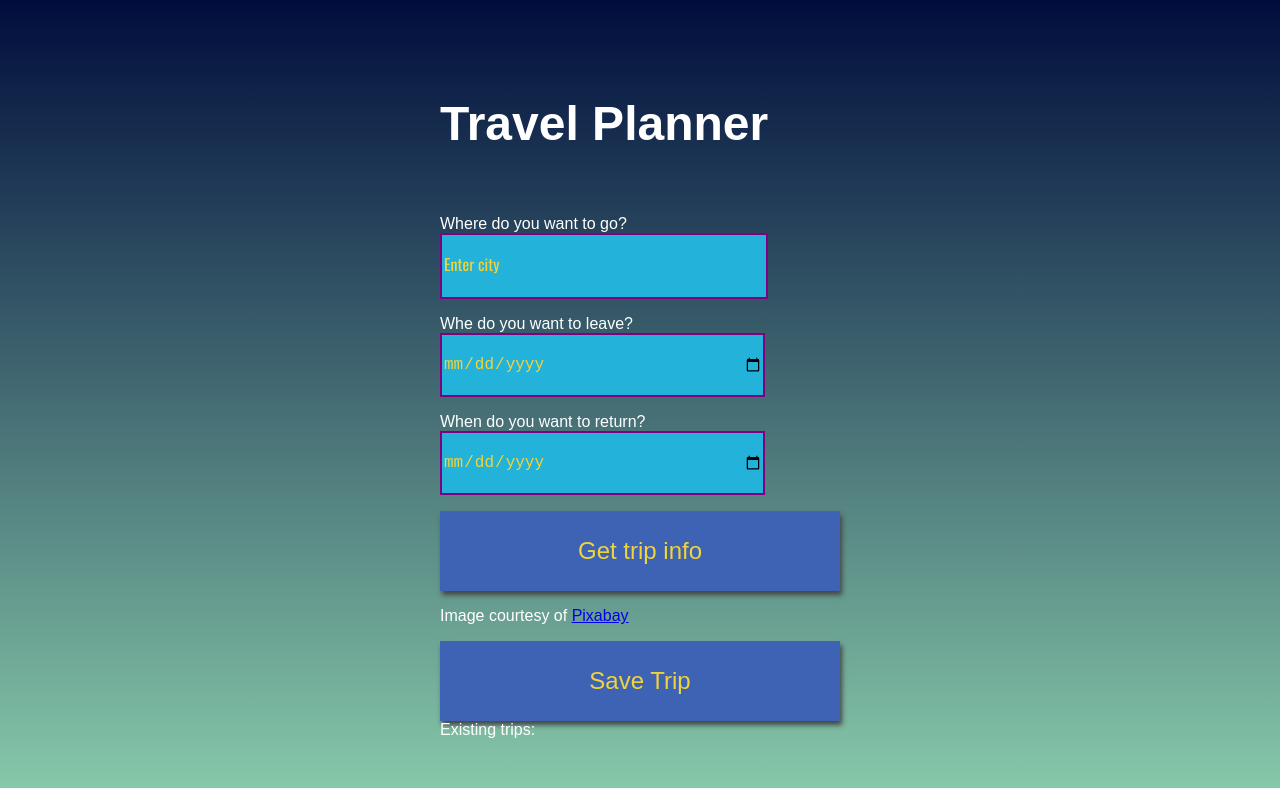
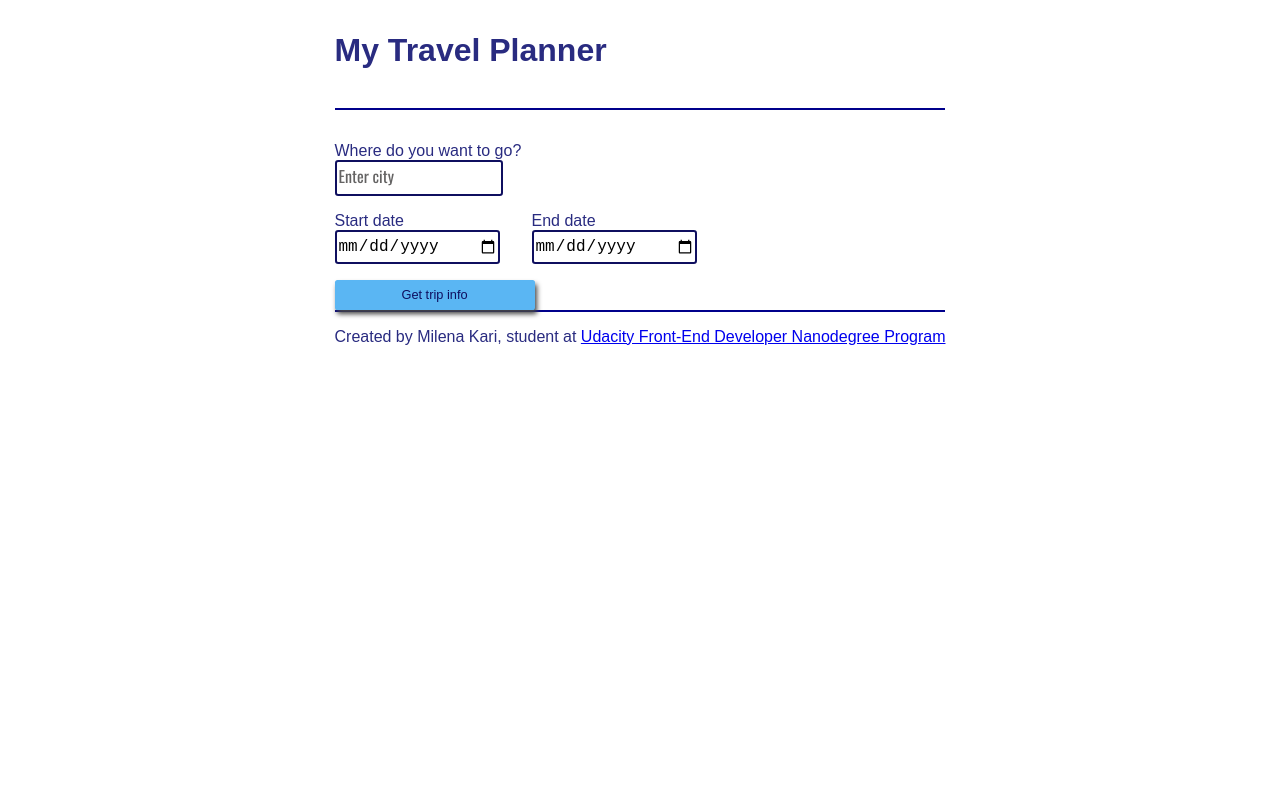
Before and after one commit to milenaonmaui/travel_app, a website: page src/client/views/index.html in a window 1280 px wide. Drawn offline with nearby package versions, Linux system fonts and the light colour scheme; no server answers; a web font is replaced by a local one.

Commit message:
Add styling

```diff
--- a/src/client/js/app.js
+++ b/src/client/js/app.js
@@ -51,7 +51,7 @@ const postData = async(url='', data = {}) => {
 }
 
 const getTrips = async() => {
-    console.log("insode getTrips")
+    console.log("inside getTrips")
     const request = await fetch('/trips')
     try {
         const response = await request.json();
@@ -69,10 +69,21 @@ const updateExistingTrips = () => {
 }
 
 const createTripCard = (trip) => {
-    let container = document.getElementById('trips');
+    let container = document.getElementById('existingTrips');
 
     let tripDiv = document.createElement("div");
-    tripDiv.innerHTML = "<div class=\"card\">"+ trip.dest +"</div>"
+    tripDiv.innerHTML =
+    `<article class="card">
+            <img src="${trip.image}" alt=${trip.dest}>
+            <h6> Image courtesy of <a href="https://pixabay.com/">Pixabay</a></h6>
+            <div class = "summary">
+              <h4><b>My trip to ${trip.dest}</b></h4>
+              <h5>From ${trip.start} to ${trip.end}, ${trip.length} days long</h5>
+              <p>Expected weather: ${trip.weather.description}</p>
+              <p>Temperature between ${trip.min_temp} and ${trip.max_temp}</p>
+
+            </div>
+          </article>`
     container.appendChild(tripDiv);
 }
 
@@ -82,6 +93,7 @@ const showCurrentTrip = (data={}) => {
     document.getElementById('heading').innerHTML = `<p>My <b>${data.length}-day</b> trip to <b> ${data.dest}</b>:</p>`;
     document.getElementById('dates').innerHTML = `<p>From ${data.start} to ${data.end} </p>` ;
     document.getElementById('weather').innerHTML = `<p>Expected weather ${data.weather.description}, temperature between ${data.min_temp} and ${data.max_temp}</p>`;
+    document.getElementById('saveTrip').removeAttribute('hidden')
 
 }
 
--- a/src/client/styles/style.css
+++ b/src/client/styles/style.css
@@ -1,28 +1,69 @@
 body {
-    background: rgb(136,203,171);
-    background: linear-gradient(0deg, rgba(136,203,171,1) 0%, rgba(0,13,60,1) 100%);
+    background: white;
     margin: 0;
     font-family: 'Fira Sans', sans-serif;
-    color: #fff;
+    color: rgb(41, 43, 128);
     font-size: 16px;
 }
 
-h1 {
-    font-size: 3em;
-    margin-top: 2em;
+header {
+    border-bottom: 2px solid darkblue;
 }
 
-#app{
+footer {
+    border-top: 2px solid darkblue;
+}
+
+.container{
     display: grid;
     grid-template-columns: auto;
-    grid-template-rows: 1fr 4fr;
+    grid-template-rows: 1fr 5fr 1fr;
     height:100vh;
     justify-content: center;
     grid-gap: 1em;
 }
 
+h1 {
+    font-size: 2em;
+    margin-top: 1em;
+}
+
+.existingTrips {
+    display: flex;
+    flex-wrap: wrap;
+    margin: 0 auto;
+}
+.container{
+    /*
+    display: grid;
+    grid-template-columns: auto;
+    grid-template-rows: 1fr 5fr 1fr;
+    grid-gap: 1em;
+    */
+    height:100vh;
+    justify-content: center;
+
+}
+
 .entry{
     margin-top: 1em;
+    display: flex;
+}
+
+.card {
+    box-sizing: border-box;
+    margin: 1%;
+    box-shadow: 0 8px 16px 0 rgba(0,0,0,0.2);
+    transition: 0.3s;
+    border-radius: 0.5rem;
+}
+
+.card img {
+    display: block;
+    margin: 0 auto;
+    height: auto;
+    width: 100%;
+    border-radius: 0.5rem;
 }
 
 label{
@@ -32,61 +73,45 @@ label{
 
 input{
     display:block;
-    height: 60px;
-    width: 320px;
-    font-size: 20px;
-    border: none;
+    height: 30px;
+    width: 160px;
+    font-size: 1em;
+    border: 1px solid;
+    margin-right: 2em;
 }
 
 input:invalid {
-    border: 2px solid purple;
+    border: 2px solid rgb(15, 15, 95);
 }
 
 button{
-    width: 400px;
-    height: 80px;
-    background: #3e63b4;
-    color: #f0d43a;
-    font-size: 1.5em;
+    width: 200px;
+    height: 30px;
+    background: #5ab6f3;
+    color: rgb(15, 15, 95);
+    font-size: 0.8em;
     border: none;
     box-shadow: 2px 4px 5px #444;
 }
 
-input, textarea{
-    background:#22b2da;
-    color: #f0d43a;
-    font-size: 1em;
-}
-
-#entryHolder {
-    background-color: aquamarine;
-    color: rgb(19, 11, 54);
-    min-height: 50px;
-    max-width: 520px;
-    padding: 10px;
-}
-/* Reset style for HTML element on active to have no border*/
-input:focus,
-select:focus,
-textarea:focus,
-button:focus {
-    outline: none;
+button, input {
+    border-radius: 0.2em;
 }
 /* Style for Placeholder Text*/
 ::placeholder { /* Firefox, Chrome, Opera */
-    color: #f0d43a;
+    color: rgb(100, 99, 99);
     font-family: 'Oswald', sans-serif;
 
 }
 
 :-ms-input-placeholder { /* Internet Explorer 10-11 */
-    color: #f0d43a;
+    color: rgb(100, 99, 99);
     font-family: 'Oswald', sans-serif;
 
 }
 
 ::-ms-input-placeholder { /* Microsoft Edge */
-    color: #f0d43a;
+    color: rgb(100, 99, 99);
     font-family: 'Oswald', sans-serif;
 
 }
--- a/src/client/views/index.html
+++ b/src/client/views/index.html
@@ -2,46 +2,55 @@
 <html>
 <head>
   <meta charset="UTF-8">
-  <title>Weather Journal</title>
+  <title>Travel Planner</title>
   <link href="https://fonts.googleapis.com/css?family=Oswald:400,600,700|Ranga:400,700&display=swap" rel="stylesheet">
   <link rel="stylesheet" href="/styles/style.css">
   </head>
 <body>
-<div id = "app">
-  <div class="headline">
-    <h1>Travel Planner</h1>
-  </div>
+  <div class = "container">
+    <header>
+      <h1>My Travel Planner</h1>
+    </header>
   <div id="main">
     <form id="form">
       <div class = "entry">
-        <label for="dest">Where do you want to go?</label>
-        <input id="dest" placeholder="Enter city" required >
+        <div>
+          <label for="dest">Where do you want to go?</label>
+          <input id="dest" type="text" placeholder="Enter city" required >
+        </div>
       </div>
       <div class = "entry">
-        <label for="startDate">Whe do you want to leave?</label>
-        <input id="startDate" placeholder="Enter date" type="date" required >
+        <div>
+          <label for="startDate">Start date</label>
+          <input id="startDate" placeholder="Enter date" type="date" required >
+        </div>
+        <div>
+          <label for="endDate">End date</label>
+          <input id="endDate" placeholder="Enter date" type="date" required >
+        </div>
       </div>
-      <div class = "entry">
-        <label for="endDate">When do you want to return?</label>
-        <input id="endDate" placeholder="Enter date" type="date" required >
-      </div>
+
       <div class = "entry">
         <button id="getInfo"> Get trip info </button>
       </div>
-
     </form>
-    <div class ="entry">
-      <p> Image courtesy of <a href="https://pixabay.com/">Pixabay</a></p>
-
       <div id = "currenTrip" >
         <div id="heading"></div>
         <div id="dates"></div>
         <div id="weather"></div>
-        <button id="saveTrip"> Save Trip </button>
-        <div id= "trips">Existing trips:</div>
+        <button id="saveTrip" hidden> Save Trip </button>
+      </div>  <!--currentTrip-->
+      <div id="existingTrips">
       </div>
-    </div>
-  </div>
+      <footer>
+        <p>Created by Milena Kari, student at <a href="https://www.udacity.com/course/front-end-web-developer-nanodegree--nd0011" target="_blank">Udacity Front-End Developer Nanodegree Program</a></p>
+      </footer>
+    </div> <!--main-->
+  </div> <!--container-->
+
+
+<!--register service worker-->
+
 <script src="/js/app.js" type="text/javascript"></script>
 
 </body>
--- a/src/server/server.js
+++ b/src/server/server.js
@@ -68,7 +68,9 @@ app.post('/tripData', (req,res) => {
 
 app.post('/saveTrip', (req, res) => {
     console.log("In saveTrip", req.body)
-    tripData.push(currentTrip);
+    tripData.unshift(currentTrip);
+    //show only last 5 trips
+    if (tripData.length > 5) tripData.pop();
     let data = JSON.stringify(tripData)
     try {
         fs.writeFileSync('src/server/tripData.json', data);
--- a/src/server/tripData.json
+++ b/src/server/tripData.json
@@ -1 +1 @@
-[{"dest":"sofia","start":"2021-02-03","end":"2021-02-10","length":7,"image":"https://pixabay.com/get/gc7bff7438f9728db89ee250fb5b7d24f65f6c053dd72652e4319996c7ba44af0890d9c6c508e4e65f8238887a4bcde2e2f91462a94965d2b989ec936c3894ecf_640.jpg","max_temp":52,"min_temp":40.3,"weather":{"icon":"c02d","code":801,"description":"Few clouds"}}]
+[{"dest":"Orlando","start":"2021-02-11","end":"2021-02-18","length":7,"image":"https://pixabay.com/get/gf730be443fc5c4e805308e918d350b58295218db983f1cfbd556bc1c30a24097cc7ffcab6996bdc27f2d8659e2e953bb_640.jpg","max_temp":65.9,"min_temp":39.1,"weather":{"icon":"c02d","code":801,"description":"Few clouds"}}]
```
